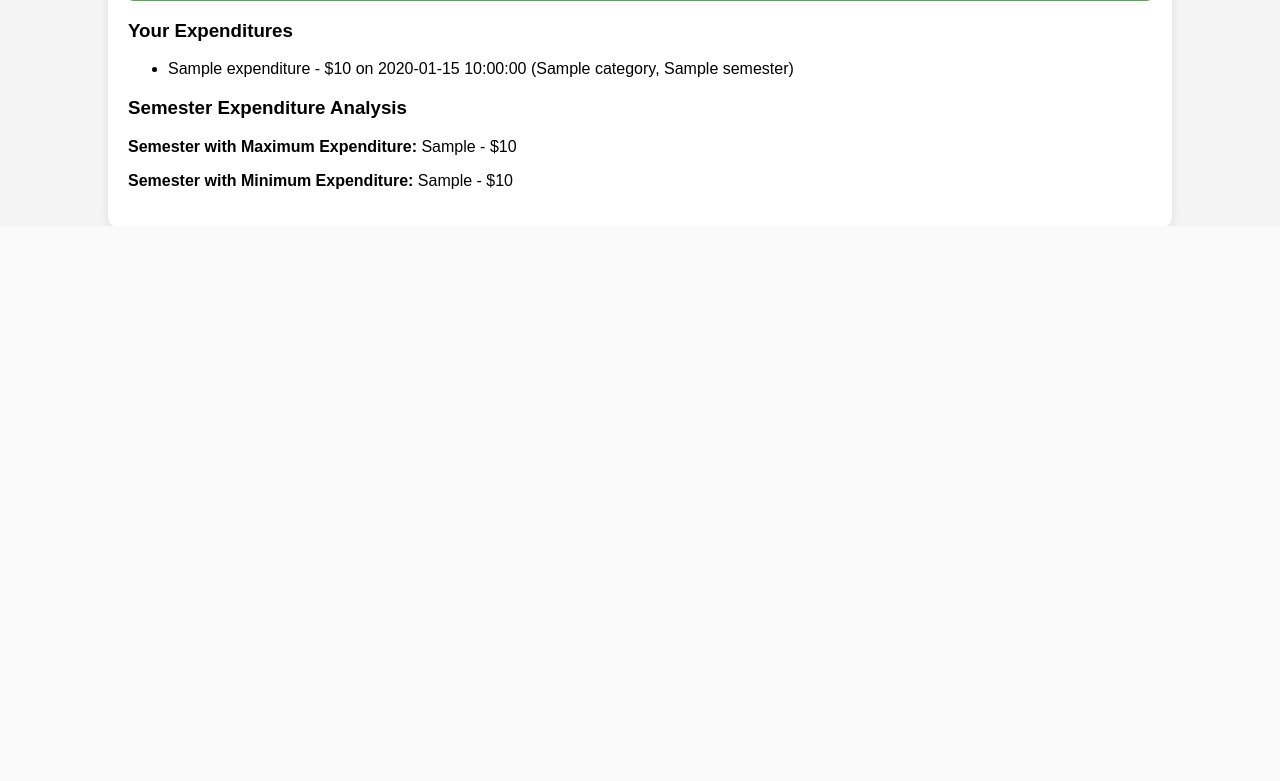
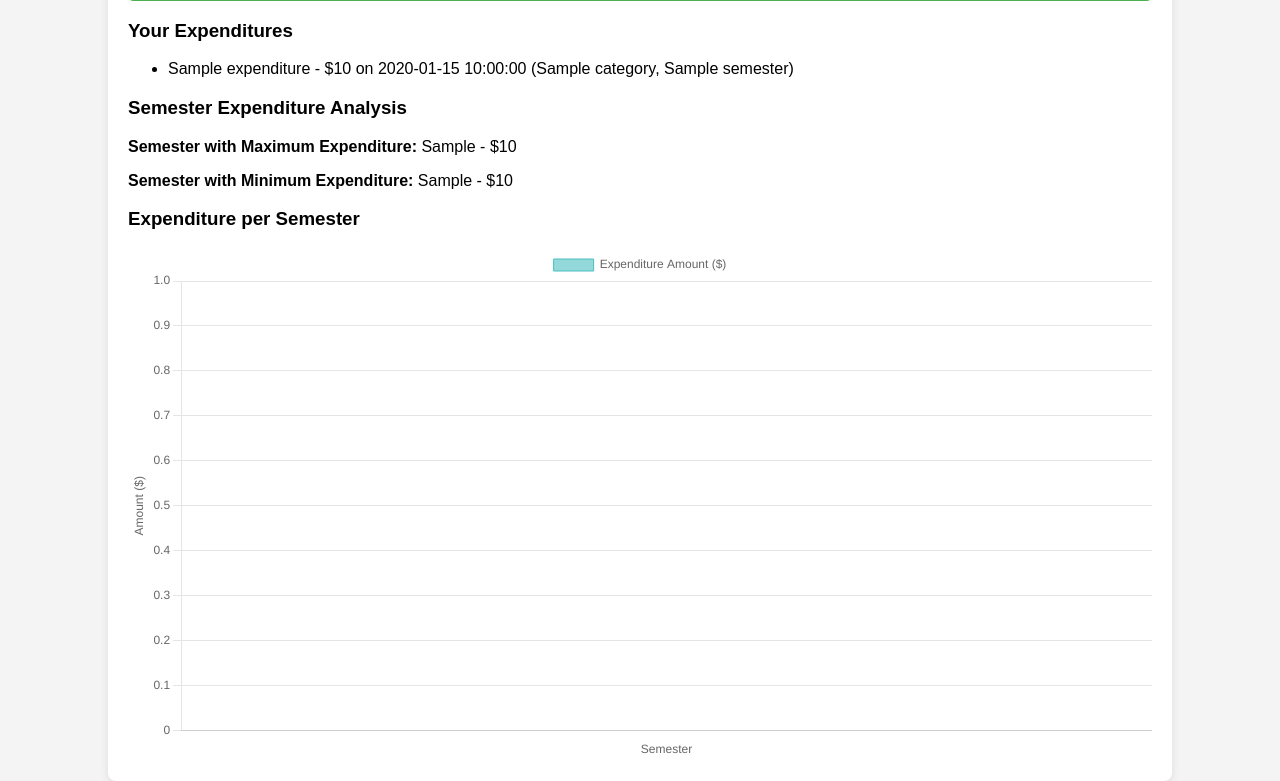
Before and after one commit to Dineshraju3435/DB_Project, a Flask app: template templates/finance_tracker.html in a window 1280 px wide. Shown: the part 653-1434 px from the top of the page. Before the commit the page ends 879 px from the top, so only its background shows below. Run offline with Flask 3, Linux system fonts and the light colour scheme; the template is opened without the code that fills it: most values are stand-ins (such as "Sample title", 1, 10 or a date in 2020).

Commit message:
added graph in finance_tracker

```diff
--- a/app.py
+++ b/app.py
@@ -303,18 +303,22 @@
     # Retrieve expenditures from the finance_collection
     expenditures = list(finances_collection.find({'email': user_email}))
 
-    # Aggregation to calculate max and min expenditures per semester
+    # Aggregation to calculate total expenditures per semester
     pipeline = [
         {"$match": {"email": user_email}},  # Match the user
         {"$group": {
             "_id": "$semester",  # Group by semester
             "total": {"$sum": "$amount"}  # Sum the amounts
         }},
-        {"$sort": {"total": -1}}  # Sort by total expenditure descending
+        {"$sort": {"total": 1}}  # Sort by total expenditure ascending for graph purposes
     ]
 
     # Fetch the aggregated results
-    aggregation_result = finances_collection.aggregate(pipeline)
+    aggregation_result = list(finances_collection.aggregate(pipeline))
+
+    # Prepare data for the graph
+    semesters = [entry['_id'] for entry in aggregation_result]
+    totals = [entry['total'] for entry in aggregation_result]
 
     max_semester = None
     max_amount = 0
@@ -342,7 +346,9 @@
         max_semester=max_semester,
         max_amount=max_amount,
         min_semester=min_semester,
-        min_amount=min_amount
+        min_amount=min_amount,
+        semesters=semesters,
+        totals=totals
     )
 
 @app.route("/add_expenditure", methods=['POST'])
--- a/templates/finance_tracker.html
+++ b/templates/finance_tracker.html
@@ -5,6 +5,7 @@
     <meta name="viewport" content="width=device-width, initial-scale=1.0">
     <title>Finance Tracker</title>
     <link rel="stylesheet" href="{{ url_for('static', filename='finance_styles.css') }}">
+    <script src="https://cdn.jsdelivr.net/npm/chart.js"></script>
 </head>
 <body>
     <div class="container">
@@ -66,6 +67,51 @@
             <p><strong>Semester with Maximum Expenditure:</strong> {{ max_semester }} - ${{ max_amount }}</p>
             <p><strong>Semester with Minimum Expenditure:</strong> {{ min_semester }} - ${{ min_amount }}</p>
         </div>
+
+        <!-- Expenditure Graph -->
+        <div class="expenditure-graph">
+            <h3>Expenditure per Semester</h3>
+            <canvas id="expenditureChart" width="400" height="200"></canvas>
+            <script>
+                const ctx = document.getElementById('expenditureChart').getContext('2d');
+                const expenditureChart = new Chart(ctx, {
+                    type: 'bar',
+                    data: {
+                        labels: {{ semesters | tojson }},
+                        datasets: [{
+                            label: 'Expenditure Amount ($)',
+                            data: {{ totals | tojson }},
+                            backgroundColor: 'rgba(75, 192, 192, 0.6)',
+                            borderColor: 'rgba(75, 192, 192, 1)',
+                            borderWidth: 1
+                        }]
+                    },
+                    options: {
+                        scales: {
+                            y: {
+                                beginAtZero: true,
+                                title: {
+                                    display: true,
+                                    text: 'Amount ($)'
+                                }
+                            },
+                            x: {
+                                title: {
+                                    display: true,
+                                    text: 'Semester'
+                                }
+                            }
+                        },
+                        responsive: true,
+                        plugins: {
+                            legend: {
+                                display: true
+                            }
+                        }
+                    }
+                });
+            </script>
+        </div>
     </div>
 </body>
 </html>
```
